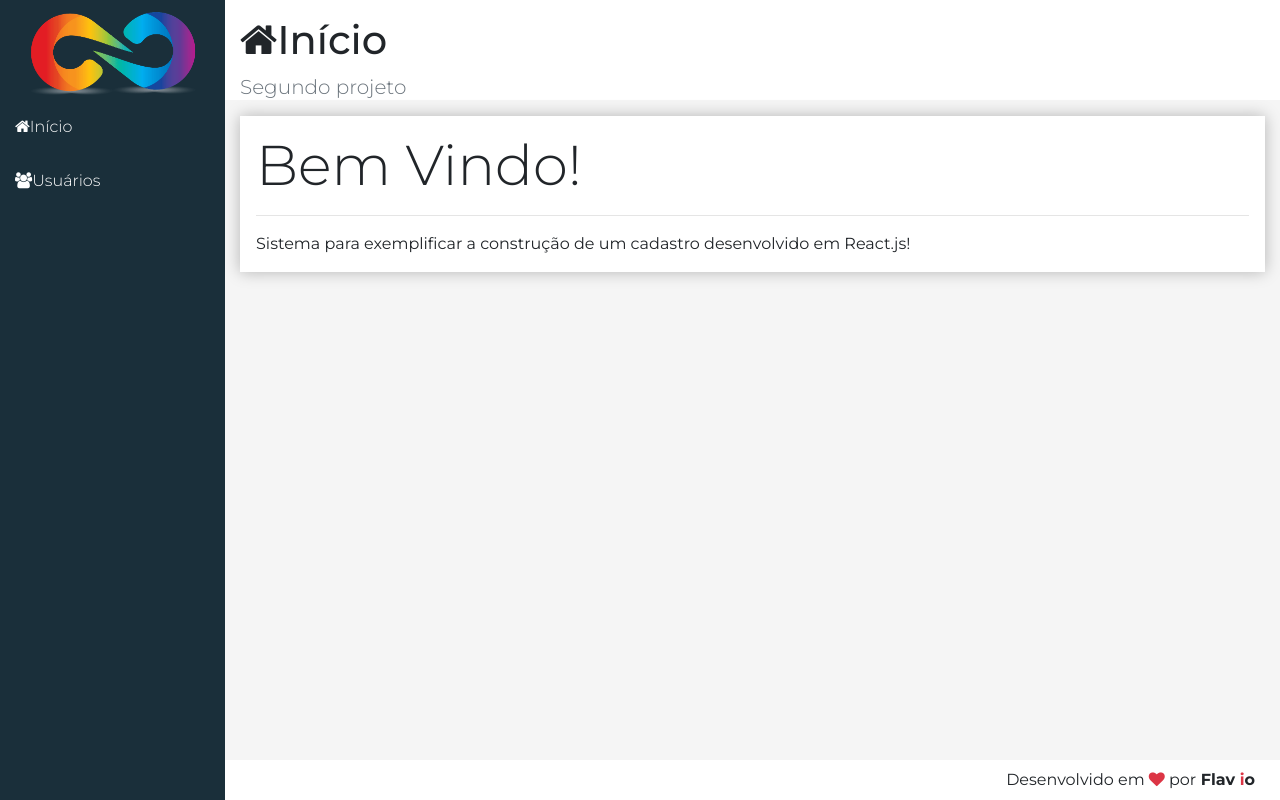
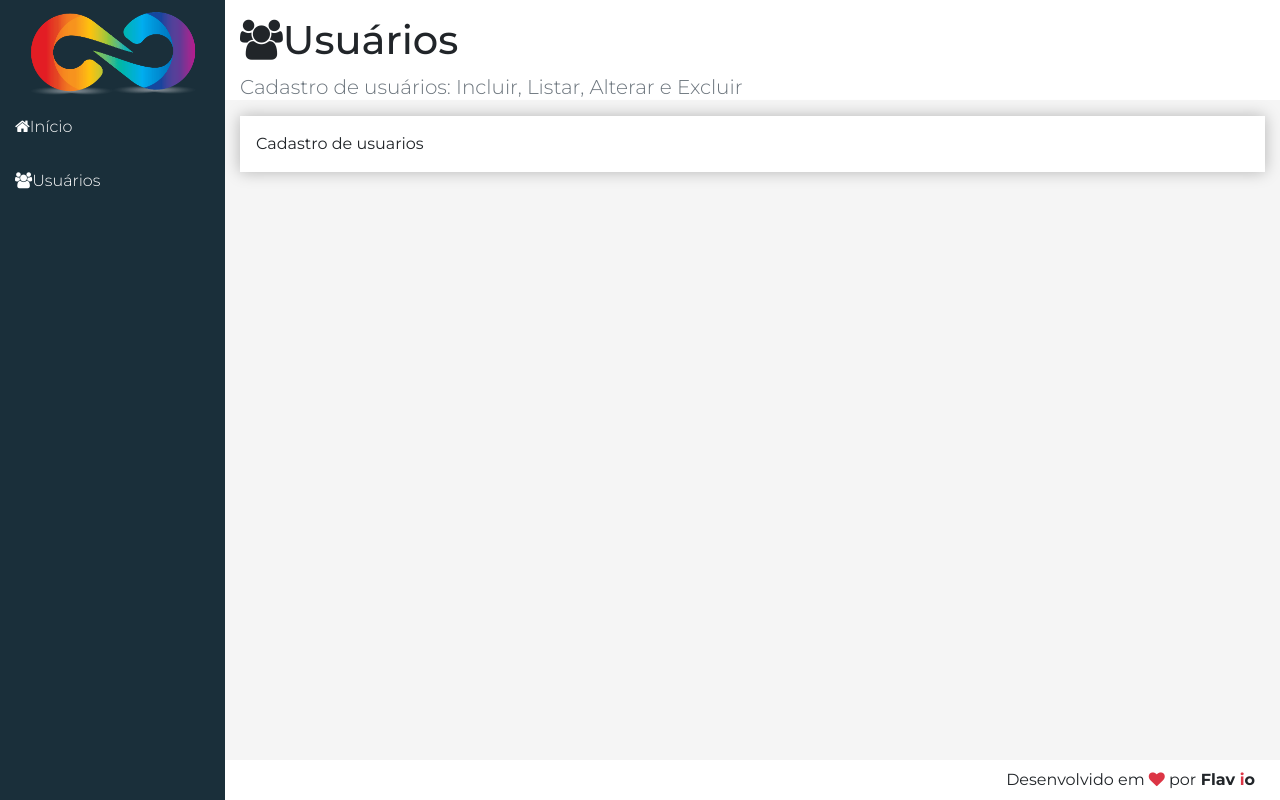
Before and after one commit to Flavio-Santos/people-register, a React (Create React App) app: page /#/Users in a window 1280 px wide. Built offline with nearby package versions, Linux system fonts and the light colour scheme.

Commit message:
routed implemented

```diff
--- a/src/components/template/Logo/Logo.jsx
+++ b/src/components/template/Logo/Logo.jsx
@@ -1,10 +1,11 @@
 import './Logo.css';
 import logo from '../../../assets/imgs/flooop.png';
 import React from 'react';
+import { Link } from 'react-router-dom';
 
 export default props =>
     <aside className="logo">
-        <a href="/" className="logo">
+        <Link to="/" className="logo">
             <img src={logo} className='logo-img' alt="logo"/>
-        </a>
+        </Link>
     </aside>
--- a/src/components/template/Nav/Nav.jsx
+++ b/src/components/template/Nav/Nav.jsx
@@ -1,6 +1,6 @@
 import './Nav.css';
 import React from 'react';
-import GoodAfternoon from '../../../utils/skelettonMenu'
+import { Link } from 'react-router-dom';
 
 // function teste(thiss) {
 //     debugger
@@ -10,15 +10,13 @@
     <aside className="menu-area">
         <nav className="menu">
 
-
-
-            <a href="/">
+            <Link to="/">
                 <i className="fa fa-home"></i>
                 Início
-            </a>
-            <a href="#/users">
+            </Link>
+            <Link to="/users">
                 <i className="fa fa-users"></i>
                 Usuários
-            </a>
+            </Link>
         </nav>
     </aside>
--- a/src/components/user/UserCrud.jsx
+++ b/src/components/user/UserCrud.jsx
@@ -10,7 +10,7 @@
 export default class UserCrud extends Component {
     render() {
         return (
-            <Main {...props}>
+            <Main {...headerProps}>
                 Cadastro de usuarios
             </Main>
         )
--- a/src/main/App.jsx
+++ b/src/main/App.jsx
@@ -2,15 +2,19 @@
 import 'font-awesome/css/font-awesome.min.css'
 import './App.css';
 import React from 'react';
+import { HashRouter, BrowserRouter } from 'react-router-dom';
+import Routes from './Routes'
+
 import Logo from '../components/template/Logo/Logo';
 import Nav from '../components/template/Nav/Nav';
-import Home from '../components/home/Home';
 import Footer from '../components/template/Footer/Footer';
 
 export default props =>
-    <div className='app'>
-        <Logo />
-        <Nav />
-        <Home />
-        <Footer />
-    </div>
+    <HashRouter>
+        <div className='app'>
+            <Logo />
+            <Nav />
+            <Routes />
+            <Footer />
+        </div>
+    </HashRouter>
--- /dev/null
+++ b/src/main/Routes.jsx
@@ -0,0 +1,12 @@
+import React from 'react';
+import { Switch, Route, Redirect } from 'react-router-dom';
+
+import Home from '../components/home/Home';
+import UserCrud from '../components/user/UserCrud';
+
+export default props =>
+    <Switch>
+        <Route exact path='/' component={Home}/>
+        <Route path='/Users' component={UserCrud}/>
+        <Redirect from='*' to='/'/>
+    </Switch>
```
